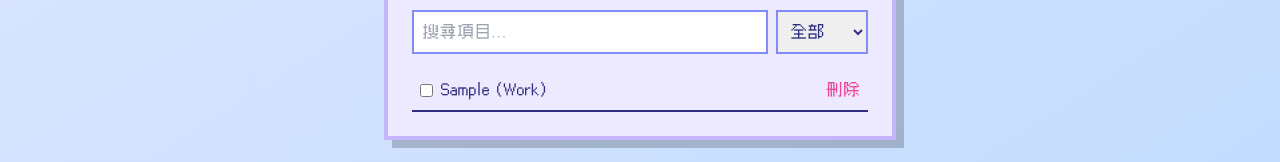
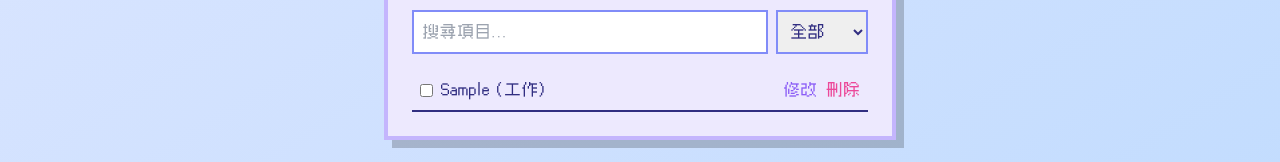
Before and after one commit to hihicherry/retro-todo-app, a React (Vite) app: page / in a window 1280 px wide. Both pictures are taken after typing "Sample" into the empty fields and a click on the button "新增待辦事項". Shown: the part 437-599 px from the top of the page. Built offline with nearby package versions, Linux system fonts and the light colour scheme.

Commit message:
TaskItem新增編輯項目功能

```diff
--- a/src/components/TaskItem.jsx
+++ b/src/components/TaskItem.jsx
@@ -1,16 +1,59 @@
-import React, { useContext } from "react";
+import React, { useContext, useState } from "react";
 import { TodoContext } from "../context/TodoContext";
 
 function TaskItem({ todo }) {
-	const { toggleTodo, deleteTodo } = useContext(TodoContext);
+	const { toggleTodo, deleteTodo, editTodo } = useContext(TodoContext);
+    const [isEditing, setIsEditing] = useState(false);
+	const [editText, setEditText] = useState(todo.text);
+
+	// 將類別轉換為中文
+	const getCategoryText = (category) => {
+		return category === "Work" ? "工作" : "個人";
+	};
+
+    // 提交編輯
+     const handleEditSubmit = (e) => {
+			e.preventDefault();
+			if (editText.trim()) {
+				editTodo(todo.id, editText);
+				setIsEditing(false);
+			}
+		};
 
 	return (
 		<div className="flex items-center p-2 border-b-2 border-indigo-900">
+			{isEditing ? (
+				<form
+					onSubmit={handleEditSubmit}
+					className="flex-1 flex items-center"
+				>
+					<input
+						type="text"
+						value={editText}
+						onChange={(e) => setEditText(e.target.value)}
+						className="border-2 border-indigo-400 p-2 flex-1 font-pixel text-indigo-900 focus:outline-none focus:border-violet-300"
+						aria-label="Edit task description"
+					/>
+					<button
+						type="submit"
+						className="bg-violet-300 text-white px-2 py-1 ml-2 font-pixel border-2 border-t-white border-l-white border-b-indigo-400 border-r-indigo-400"
+					>
+						儲存
+					</button>
+					<button
+						onClick={() => setIsEditing(false)}
+						className="text-gray-500 px-2 py-1 ml-2 font-pixel"
+					>
+						取消
+					</button>
+				</form>
+			) : (
+				<>
 					<input
 						type="checkbox"
 						checked={todo.completed}
 						onChange={() => toggleTodo(todo.id)}
-				className="mr-2 accent-primary"
+						className="mr-2 accent-violet-300"
 						aria-label={`Mark ${todo.text} as ${
 							todo.completed ? "incomplete" : "complete"
 						}`}
@@ -22,15 +65,24 @@ function TaskItem({ todo }) {
 								: "text-indigo-900"
 						}`}
 					>
-				{todo.text} ({todo.category})
+						{todo.text} ({getCategoryText(todo.category)})
 					</span>
 					<button
+						onClick={() => setIsEditing(true)}
+						className="text-violet-500 font-pixel hover:text-violet-700 mr-2"
+						aria-label={`Edit ${todo.text}`}
+					>
+						修改
+					</button>
+					<button
 						onClick={() => deleteTodo(todo.id)}
-				className="text-pink-500 font-pixel hover:pink-red-700"
+						className="text-pink-500 font-pixel hover:text-pink-700"
 						aria-label={`Delete ${todo.text}`}
 					>
 						刪除
 					</button>
+				</>
+			)}
 		</div>
 	);
 }
--- a/src/context/TodoContext.jsx
+++ b/src/context/TodoContext.jsx
@@ -40,6 +40,15 @@ export const TodoProvider = ({ children }) => {
 		setTodos(todos.filter((todo) => todo.id !== id));
 	};
 
+    // 編輯待辦事項
+    const editTodo = (id, newText) => {
+		setTodos(
+			todos.map((todo) =>
+				todo.id === id ? { ...todo, text: newText } : todo
+			)
+		);
+	};
+
 	// 篩選和搜尋邏輯
 	const filteredTodos = todos
 		.filter((todo) => {
@@ -58,6 +67,7 @@ export const TodoProvider = ({ children }) => {
 				addTodo,
 				toggleTodo,
 				deleteTodo,
+				editTodo,
 				setFilter,
 				setSearch,
 			}}
```
Lines whose indentation alone changed are shown as unchanged.
